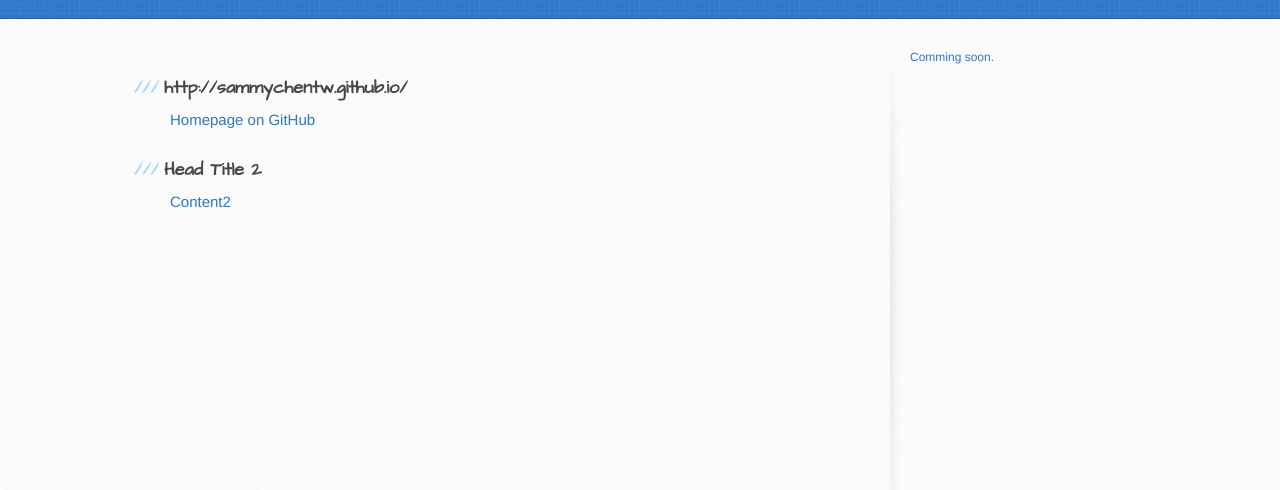
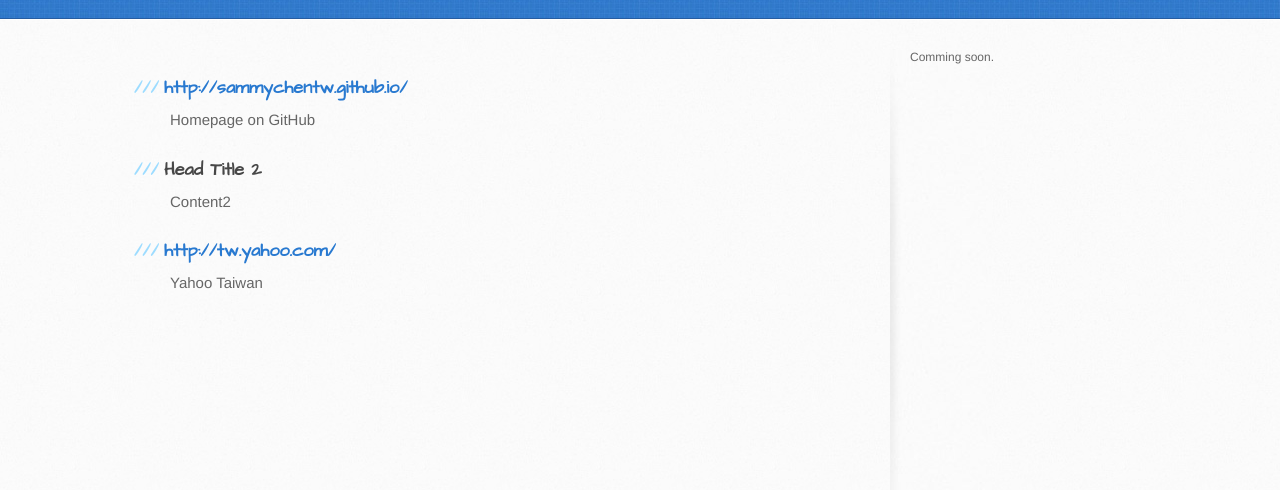
Before and after one commit to sammychentw/sammychentw.github.io, a plain HTML site: page index.html in a window 1280 px wide. Shown: the part 182-672 px from the top of the page. Drawn offline with Linux system fonts and the light colour scheme.

Commit message:
Update homepage index for testing.

```diff
--- a/index.html
+++ b/index.html
@@ -27,10 +27,13 @@
     <div id="content-wrapper">
       <div class="inner clearfix">
         <section id="main-content">
-          <a href="http://sammychentw.github.io/"><h3><span class="octicon octicon-link"></span>http://sammychentw.github.io/</h3></a)
+          <h3><span class="octicon octicon-link"></span><a href="http://sammychentw.github.io/">http://sammychentw.github.io/</h3></a>
 		  <p>Homepage on GitHub</p>
           <h3><span class="octicon octicon-link"></span>Head Title 2</h3>
-		  <p>Content2</p>        </section>
+		  <p>Content2</p>
+          <h3><span class="octicon octicon-link"></span><a href="http://tw.yahoo.com/">http://tw.yahoo.com/</h3></a>
+		  <p>Yahoo Taiwan</p>
+	</section>
 
         <aside id="sidebar">
           <p>Comming soon.</p>
```
